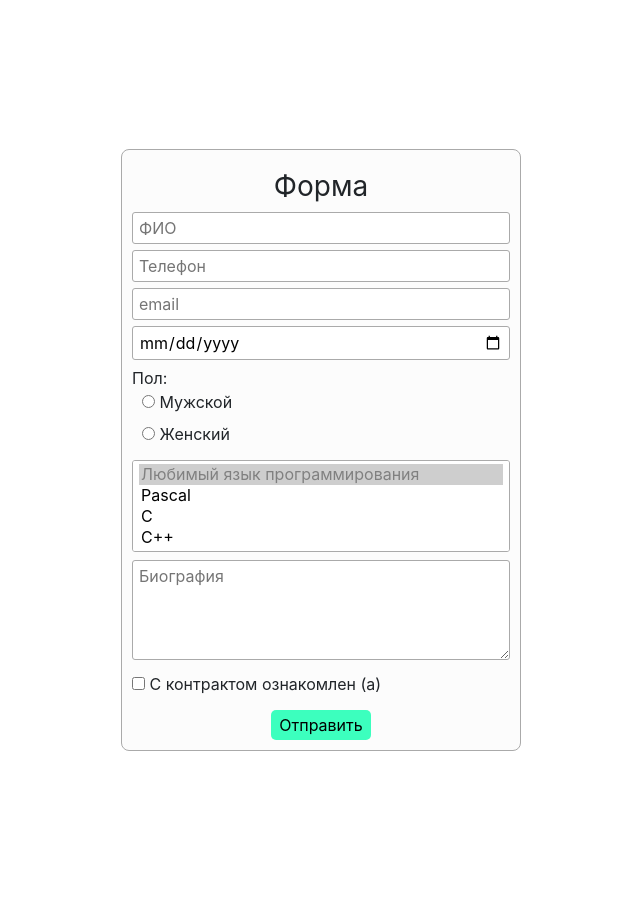
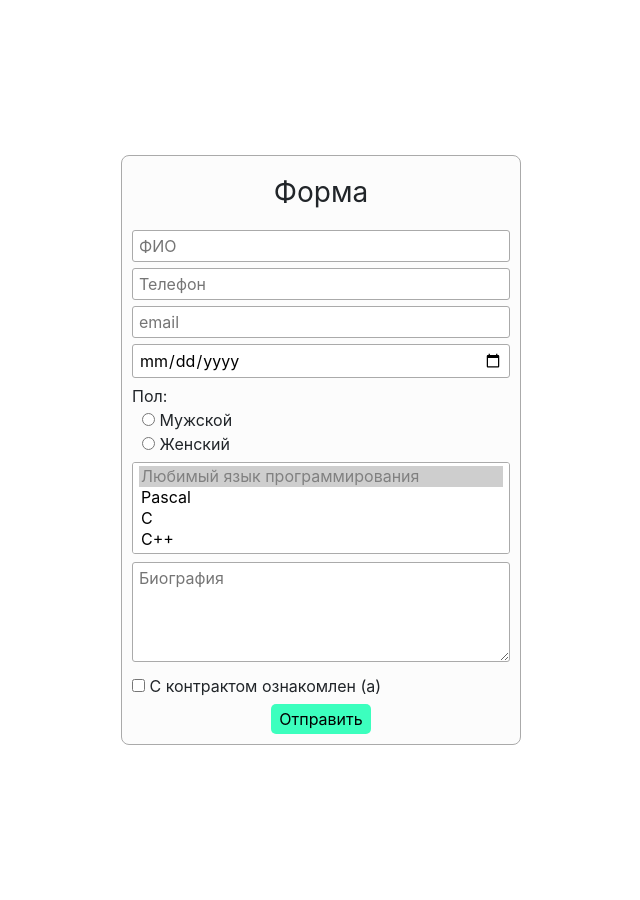
Before and after one commit to fum1no/backend, a PHP site: page / in a window 1280 px wide. Shown: the whole page, without its empty margins (319-959 px from the left). Run offline with PHP 8.4, Linux system fonts and the light colour scheme; some libraries are stand-ins or nearby versions.

Commit message:
Update style8.css

```diff
--- a/nom4/style8.css
+++ b/nom4/style8.css
@@ -4,6 +4,9 @@ body{
 }
 *{
     box-sizing: border-box;
+}
+label{
+    margin-bottom: 0;
 }
 form{
     width: 400px;
@@ -64,22 +67,20 @@ form button:active{
     filter: brightness(120%);
 }
 .message{
-    position: absolute;
-    top: 10%;
-    font-size: 24px;
+    font-size: 21px;
     color: green;
     text-align: center;
-    left: 0;
-    right: 0;
+    margin-bottom: 20px;
 }
 .messageError{
-    position: absolute;
-    top: 30%;
-    font-size: 24px;
     color: red;
-    text-align: center;
-    left: 0;
-    right: 0;
+    font-size: 15px;
+}
+.borred{
+    border-color: red;
+}
+.colred{
+    color: red;
 }
 .pform{
     display: flex;
```
